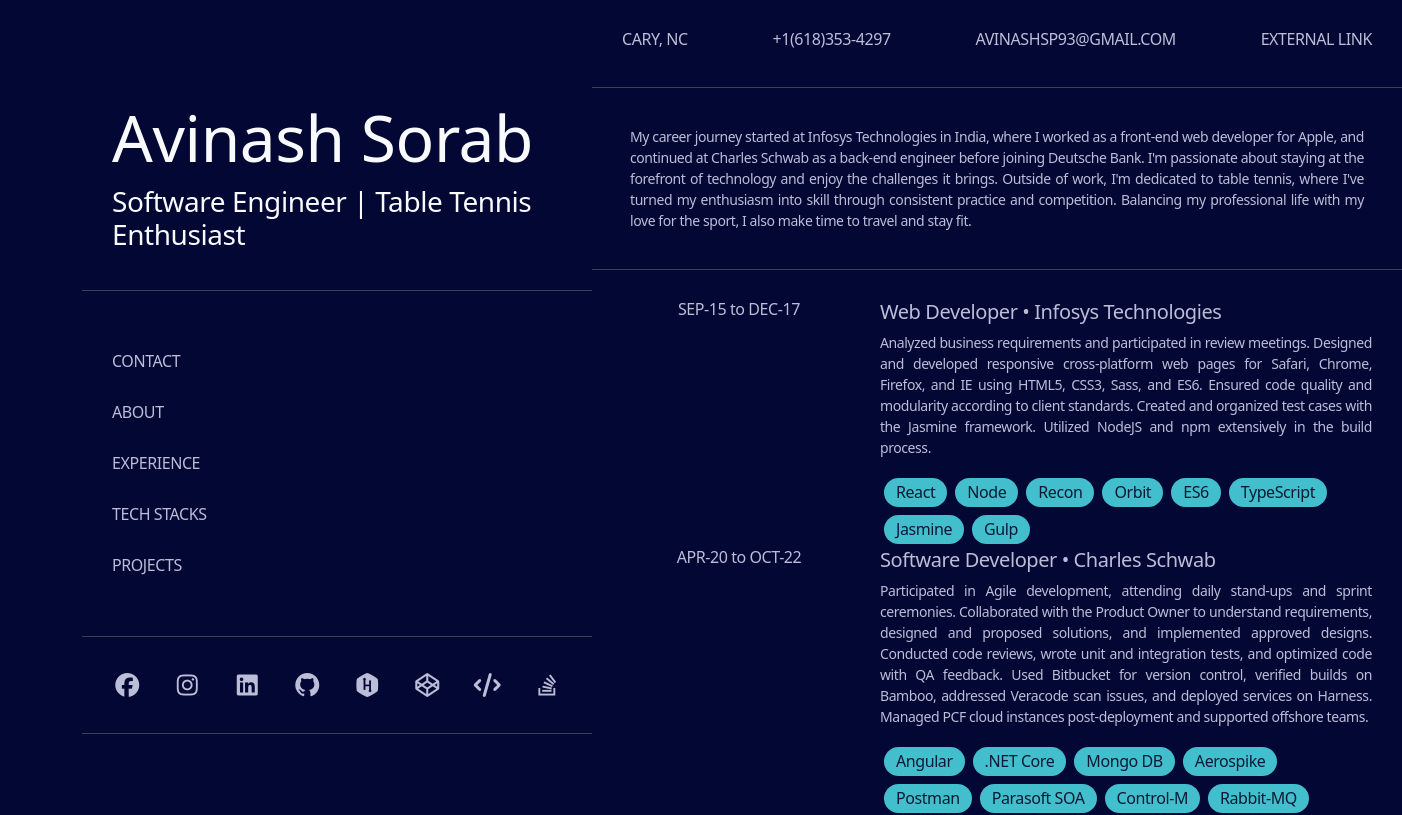
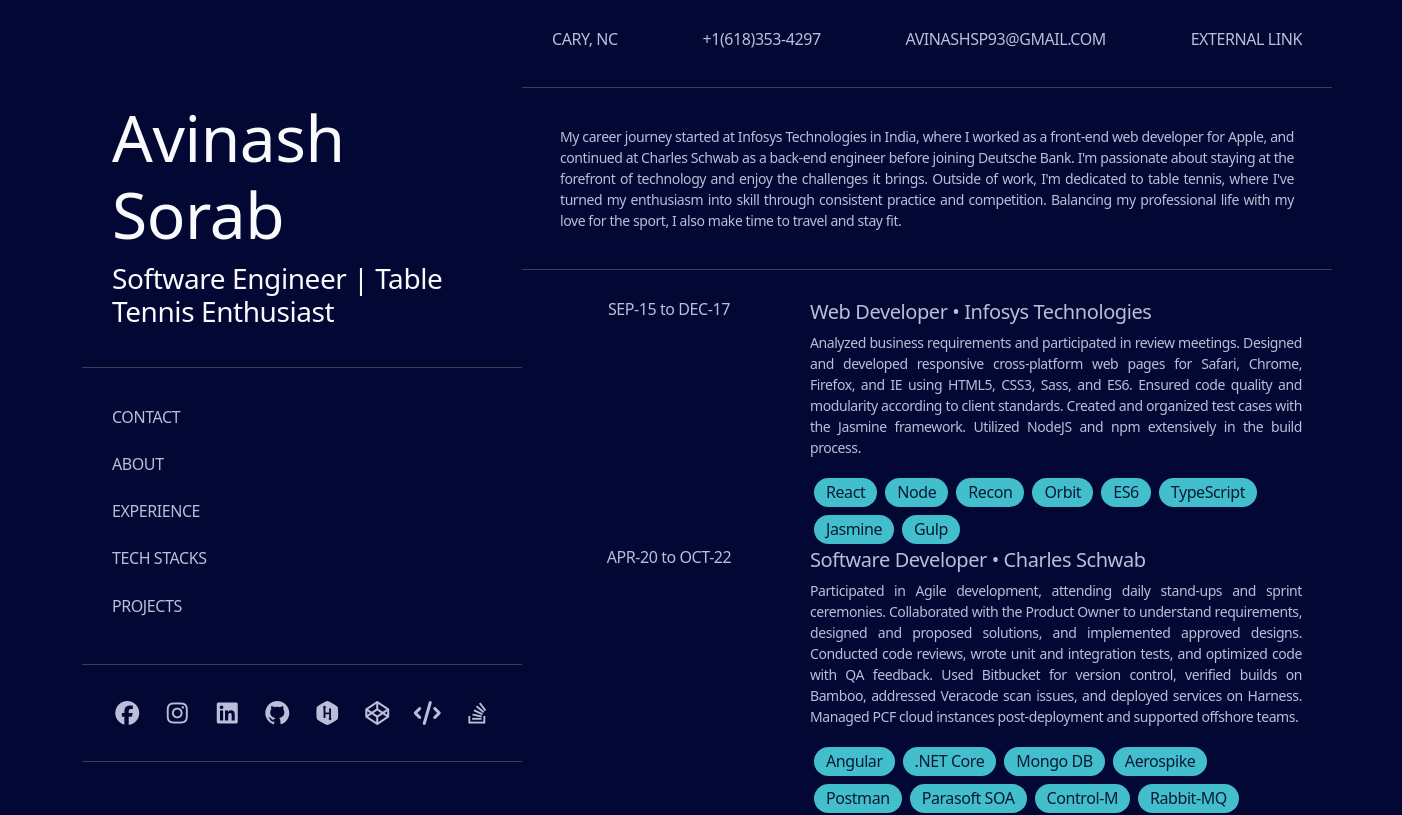
Before and after one commit to avinashsp93/resume-showcase, a React (Vite) app in the folder portfolio-vite/: page / in a window 1280 px wide. Shown: the top 815 px of the page, 1402 px wide, since content can reach past the window. Built offline with nearby package versions, Linux system fonts and the light colour scheme.

Commit message:
animation ::before for anchor

```diff
--- a/package.json
+++ b/package.json
@@ -4,7 +4,7 @@
   "version": "0.1.0",
   "private": true,
   "dependencies": {
-    "@fortawesome/fontawesome-free": "^6.6.0",
+    "@fortawesome/fontawesome-free": "^6.7.2",
     "@testing-library/jest-dom": "^5.17.0",
     "@testing-library/react": "^13.4.0",
     "@testing-library/user-event": "^13.5.0",
@@ -42,7 +42,7 @@
     ]
   },
   "devDependencies": {
-    "bootstrap": "^5.3.3",
+    "bootstrap": "^5.3.8",
     "gh-pages": "^6.1.1"
   }
 }
--- a/portfolio-vite/src/components/LeftHalf/B_Navigator.tsx
+++ b/portfolio-vite/src/components/LeftHalf/B_Navigator.tsx
@@ -13,11 +13,25 @@
     Projects: "projects",
   };
 
+  const handleNavigatorClick = (navigator: string) => {
+    const sectionId =
+      sectionIds[navigator] ?? navigator.toLowerCase().replace(/\s+/g, "-");
+    // Add color change logic to anchor tags
+    const anchorTags = document.querySelectorAll(".navigator a");
+    anchorTags.forEach((anchor) => {
+      if (anchor.getAttribute("href") === `#${sectionId}`) {
+        anchor.classList.add("active");
+      } else {
+        anchor.classList.remove("active");
+      }
+    });
+  };
+
   return (
     <div className="navigator">
       <ul>
         {navigators.map((navigator, index) => (
-          <li key={index}>
+          <li key={index} onClick={() => handleNavigatorClick(navigator)}>
             <a
               href={`#${sectionIds[navigator] ?? navigator.toLowerCase().replace(/\s+/g, "-")}`}
               className="h6 text-uppercase"
--- a/portfolio-vite/src/components/LeftHalf/Sidebar.css
+++ b/portfolio-vite/src/components/LeftHalf/Sidebar.css
@@ -3,19 +3,60 @@
   font-weight: 500;
 }
 
-.navigator ul {
-  display: flex;
-  flex-direction: column;
-  justify-content: center;
-  align-items: start;
-  gap: 30px;
-  margin: 30px 0;
+/* NAVIGATOR */
+.navigator a {
+  padding: 10px 0;
+  display: inline-block;
+
+  color: var(--color-text);
+  transform: translateX(0);
+
+  transition:
+    transform 0.5s ease,
+    color 0.5s ease;
+}
+
+.navigator a::before {
+  content: "";
+
+  position: absolute;
+  left: -50px;
+  top: 50%;
+
+  width: 40px;
+  height: 2px;
+
+  background: var(--color-heading);
+  transform: translateY(-50%) scaleX(0);
+  transform-origin: right;
+  transition: transform 0.5s ease;
+}
+
+.navigator a.active {
+  color: var(--color-heading);
+  transform: translateX(50px);
+}
+
+.navigator a.active::before {
+  transform: translateY(-50%) scaleX(1);
 }
 
 /* FOOTER SECTION */
 .footer {
   display: flex;
   justify-content: center;
-  gap: 30px;
+  gap: 20px;
   align-items: center;
 }
+
+.footer a {
+  color: var(--color-text);
+  font-size: 24px;
+  transition: color 0.3s ease;
+}
+.footer a:hover {
+  color: var(--color-heading);
+  font-size: 24px;
+  transition: color 0.3s ease;
+  transition: font-size 0.3s ease;
+}
--- a/portfolio-vite/src/index.css
+++ b/portfolio-vite/src/index.css
@@ -27,7 +27,6 @@
   --font-sans: system-ui, -apple-system, "Segoe UI", Roboto, sans-serif;
   --font-size-base: 14px;
 
-
   --container-width: 1200px;
 }
 
@@ -43,6 +42,10 @@
   margin: 0;
 }
 
+ul li {
+  cursor: default;
+}
+
 a {
   color: inherit;
   text-decoration: none;
```
Also changed, not shown: 1 other file (tests, documents, lock files or other folders).
